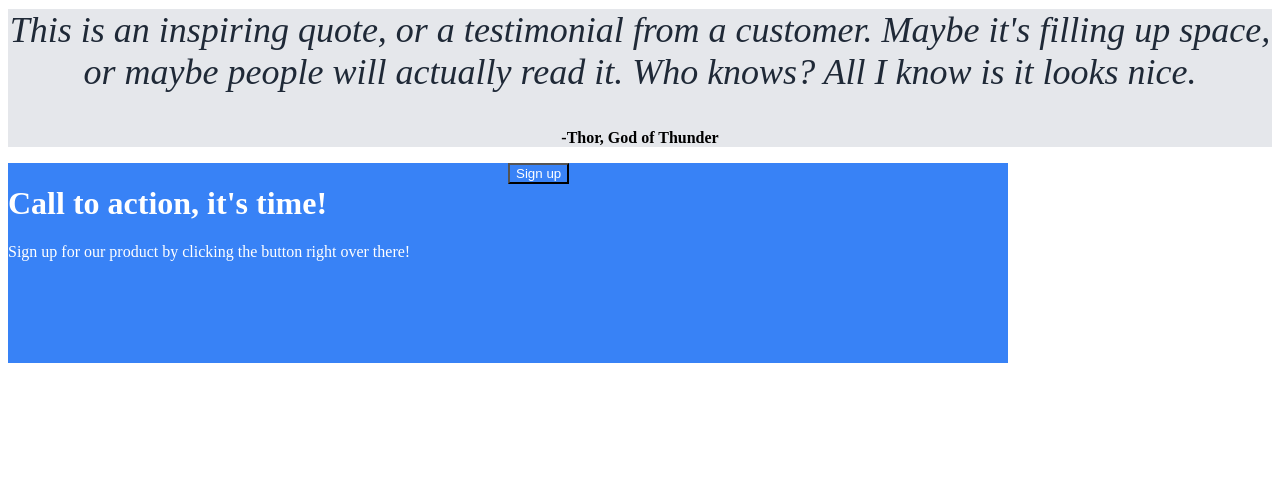
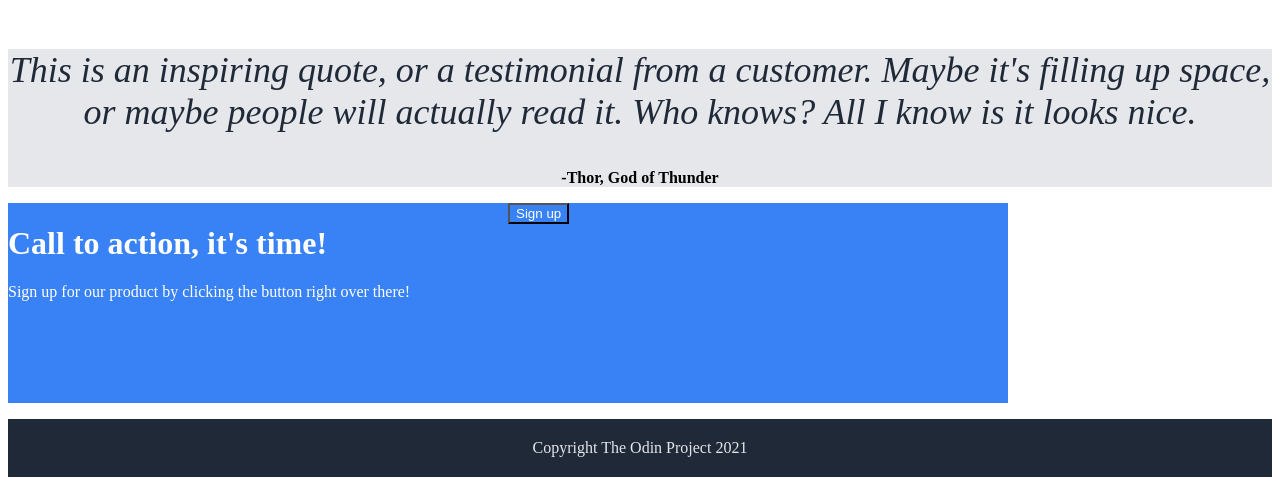
Before and after one commit to alex-badila/landing-page, a plain HTML site: page index.html in a window 1280 px wide. Shown: the part 960-1453 px from the top of the page. Before the commit the page ends 1331 px from the top, so only its background shows below. Drawn offline with Linux system fonts and the light colour scheme.

Commit message:
Added footer and margin spacing to large image

```diff
--- a/index.html
+++ b/index.html
@@ -54,12 +54,15 @@
         <div class="subcontainer-3">
             <div class="sign-up-text">
                 <h1 class="sign-up-title"><b>Call to action, it's time!</b></h1>
-                <p class="sign-up-text">Sign up for our product by clicking the button right over there!</p>
+                <p class="sign-up-body">Sign up for our product by clicking the button right over there!</p>
             </div>
             <div class="sign-up-button">
                 <button>Sign up</button>
             </div>
         </div>
     </div>
+    <footer>
+        <p class="footer-text">Copyright The Odin Project 2021</p>
+    </footer>
 </body>
 </html>
--- a/style.css
+++ b/style.css
@@ -51,6 +51,7 @@ button {
 
 .subcontainer-2 {
     flex: 1;
+    margin: 20px;
 }
 
 .container-2, .container-4 {
@@ -108,3 +109,11 @@ button {
 .sign-up-button {
     flex: 1;
 }
+
+.footer-text {
+    background-color: #1f2937;
+    color: #e5e7eb;
+    display: flex;
+    justify-content: center;
+    padding: 20px;
+}
```
